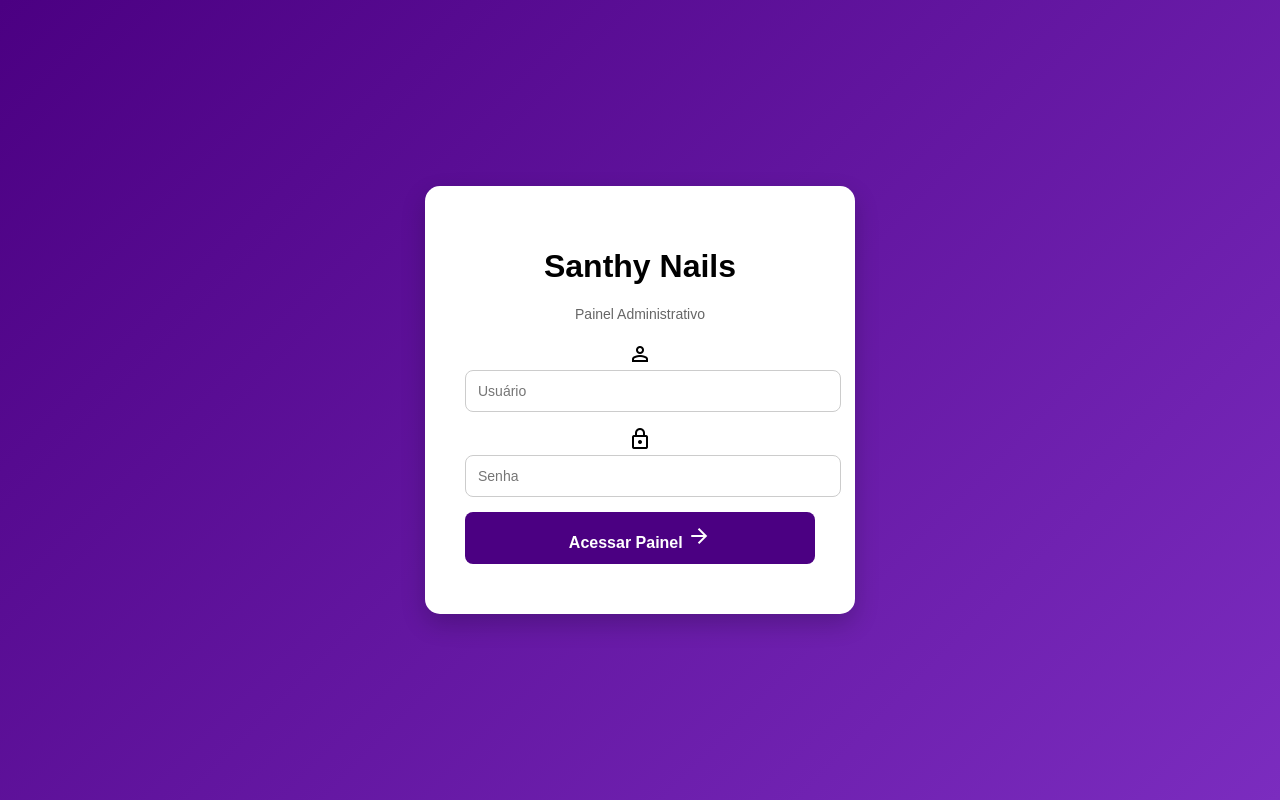
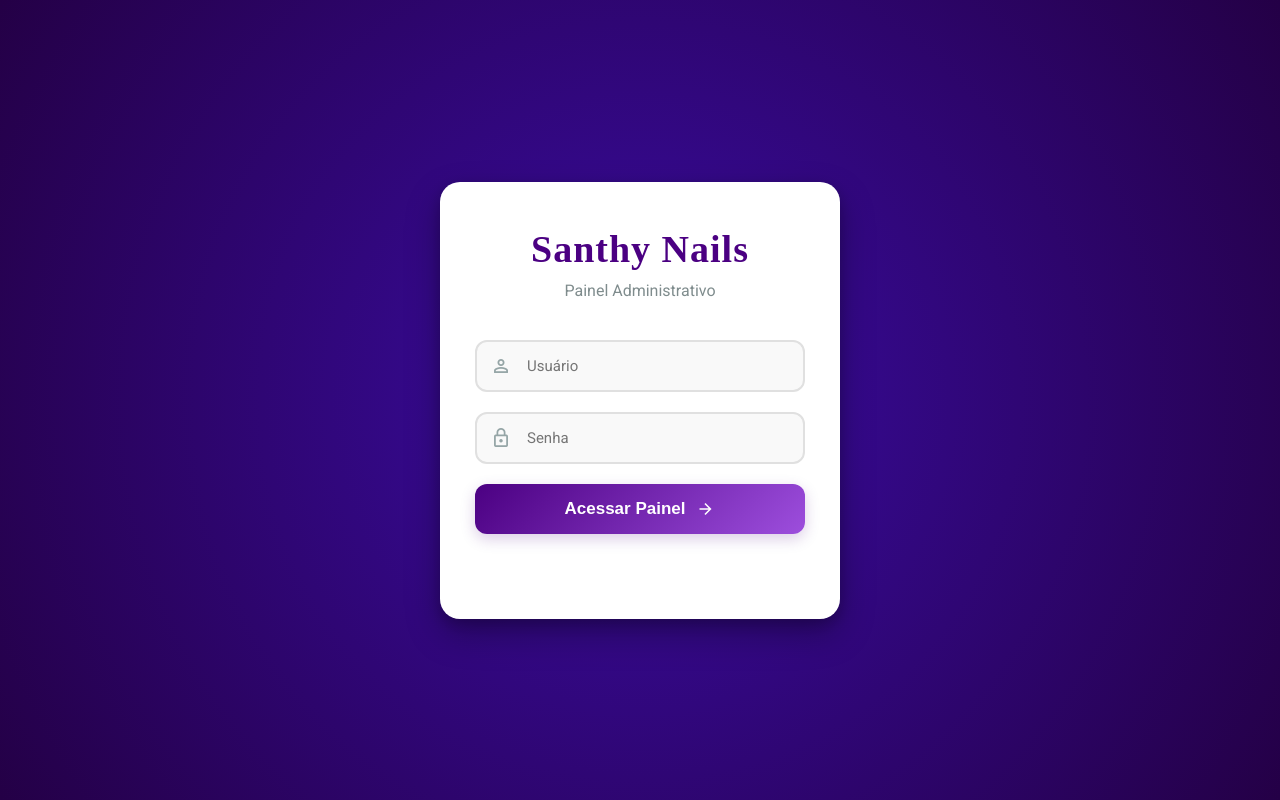
Before and after one commit to Gus11vs/SanthyNails, a website: page login.html in a window 1280 px wide. Drawn offline with nearby package versions, Linux system fonts and the light colour scheme.

Commit message:
Add files via upload

```diff
--- a/login.css
+++ b/login.css
@@ -1,86 +1,147 @@
+@import url('https://fonts.googleapis.com/css2?family=Roboto:wght@300;400;500;700&display=swap');
+
+* {
+    box-sizing: border-box;
+}
+
 body {
     margin: 0;
-    font-family: 'Arial', sans-serif;
-    background: linear-gradient(135deg, #4b0082, #7b2cbf);
+    font-family: 'Roboto', sans-serif;
+    /* Fundo mais escuro e profissional, mantendo a identidade roxa */
+    background: radial-gradient(circle at center, #3a0ca3 0%, #240046 100%);
     height: 100vh;
     display: flex;
     justify-content: center;
     align-items: center;
+    color: #333;
 }
 
-.login-container {
+.login-wrapper {
+    padding: 20px;
     width: 100%;
     display: flex;
     justify-content: center;
-    align-items: center;
 }
 
 .login-card {
-    background: white;
-    padding: 40px;
-    width: 350px;
-    border-radius: 15px;
-    box-shadow: 0 10px 25px rgba(0,0,0,0.2);
+    background: #ffffff;
+    width: 100%;
+    max-width: 400px;
+    padding: 45px 35px;
+    border-radius: 20px;
+    /* Sombra mais difusa e elegante */
+    box-shadow: 0 15px 35px rgba(0, 0, 0, 0.3), 0 5px 15px rgba(0,0,0,0.2);
     text-align: center;
-    animation: fadeIn 0.6s ease-in-out;
+    animation: slideUp 0.7s ease-out forwards;
+    opacity: 0;
+    transform: translateY(30px);
 }
 
-.login-card h2 {
-    margin-bottom: 10px;
+/* Cabeçalho da marca */
+.brand-header h1 {
+    margin: 0;
     color: #4b0082;
+    font-family: 'Times New Roman', serif; /* Mantendo a fonte do site principal */
+    font-size: 38px;
+    letter-spacing: 1px;
 }
 
-.login-card p {
-    font-size: 14px;
-    color: #666;
-    margin-bottom: 20px;
+.brand-header p {
+    color: #7f8c8d;
+    font-size: 16px;
+    margin-top: 10px;
+    margin-bottom: 40px;
+    font-weight: 400;
 }
 
-.login-card input {
-    width: 100%;
-    padding: 12px;
-    margin-bottom: 15px;
-    border-radius: 8px;
-    border: 1px solid #ccc;
-    font-size: 14px;
+/* Estilo dos Campos de Input com Ícones */
+.input-group {
+    position: relative;
+    margin-bottom: 20px;
+    text-align: left;
+}
+
+.input-group .icon {
+    position: absolute;
+    top: 50%;
+    left: 15px;
+    transform: translateY(-50%);
+    color: #95a5a6;
+    font-size: 22px;
     transition: 0.3s;
 }
 
-.login-card input:focus {
-    border-color: #7b2cbf;
+.input-group input {
+    width: 100%;
+    padding: 15px 15px 15px 50px; /* Padding esquerdo maior para caber o ícone */
+    border: 2px solid #e0e0e0;
+    border-radius: 12px;
+    font-size: 15px;
     outline: none;
-    box-shadow: 0 0 5px rgba(123,44,191,0.4);
+    transition: all 0.3s ease;
+    background: #f9f9f9;
+    font-family: inherit;
 }
 
-.login-card button {
+/* Efeito ao clicar no input */
+.input-group input:focus {
+    border-color: #7b2cbf;
+    background: #fff;
+    box-shadow: 0 0 0 4px rgba(123, 44, 191, 0.1);
+}
+
+.input-group input:focus + .icon,
+.input-group input:valid + .icon {
+    color: #7b2cbf; /* Muda a cor do ícone quando focado */
+}
+
+/* Botão de Login */
+.btn-login {
     width: 100%;
-    padding: 12px;
+    padding: 15px;
     border: none;
-    border-radius: 8px;
-    background: #4b0082;
+    border-radius: 12px;
+    /* Gradiente no botão */
+    background: linear-gradient(135deg, #4b0082, #9d4edd);
     color: white;
-    font-size: 16px;
-    font-weight: bold;
+    font-size: 17px;
+    font-weight: 600;
     cursor: pointer;
+    transition: 0.3s;
+    display: flex;
+    align-items: center;
+    justify-content: center;
+    gap: 10px;
+    margin-top: 10px;
+    box-shadow: 0 5px 15px rgba(75, 0, 130, 0.2);
+}
+
+.btn-login:hover {
+    transform: translateY(-3px);
+    box-shadow: 0 8px 20px rgba(75, 0, 130, 0.3);
+    background: linear-gradient(135deg, #5a189a, #c77dff);
+}
+
+.btn-login .arrow-icon {
+    font-size: 20px;
     transition: 0.3s;
 }
 
-.login-card button:hover {
-    background: #7b2cbf;
-    transform: translateY(-2px);
+.btn-login:hover .arrow-icon {
+    transform: translateX(5px);
 }
 
-#erro {
-    margin-top: 10px;
-    color: red;
+/* Mensagem de Erro */
+.erro-msg {
+    margin-top: 20px;
+    color: #e74c3c;
     font-size: 14px;
+    font-weight: 500;
+    min-height: 20px; /* Evita pulo no layout */
 }
 
-@keyframes fadeIn {
-    from {
-        opacity: 0;
-        transform: translateY(20px);
-    }
+/* Animação de entrada */
+@keyframes slideUp {
     to {
         opacity: 1;
         transform: translateY(0);
```
Also changed, not shown: index.html (+37 -0 lines), style.css (+83 -3 lines).
